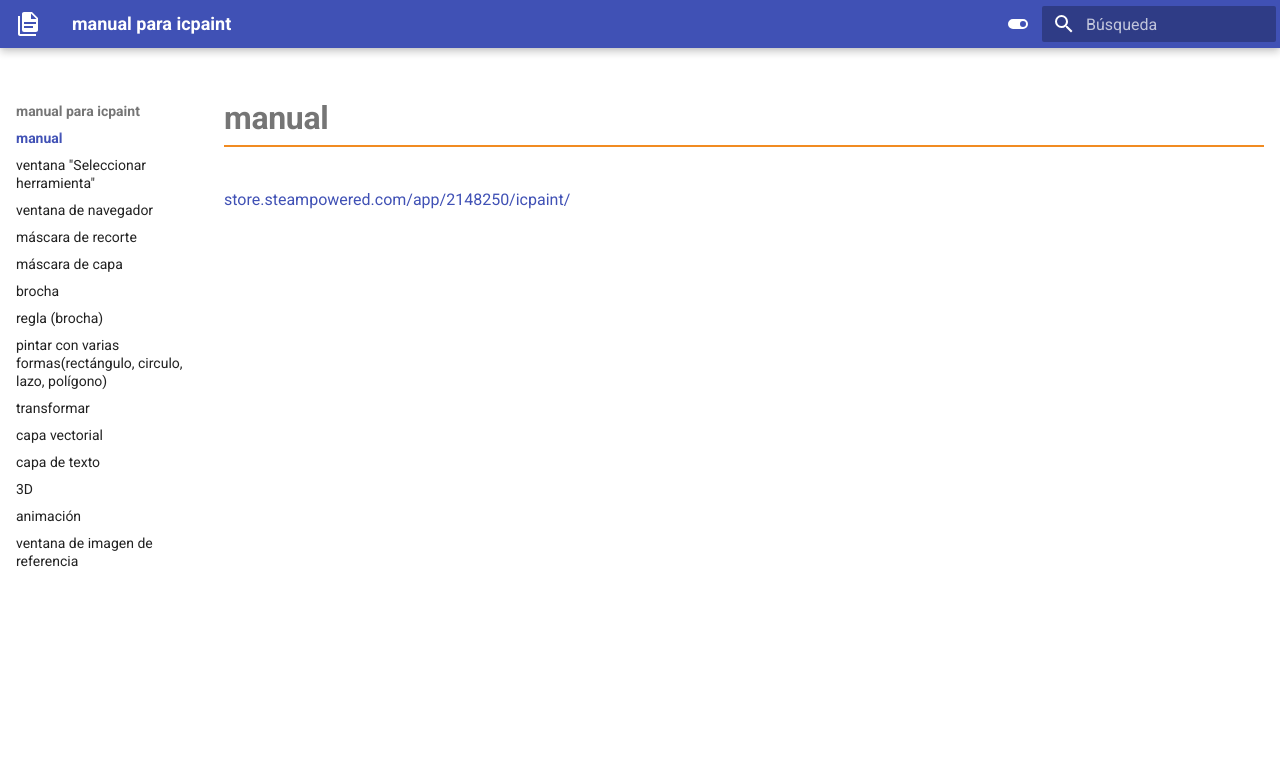
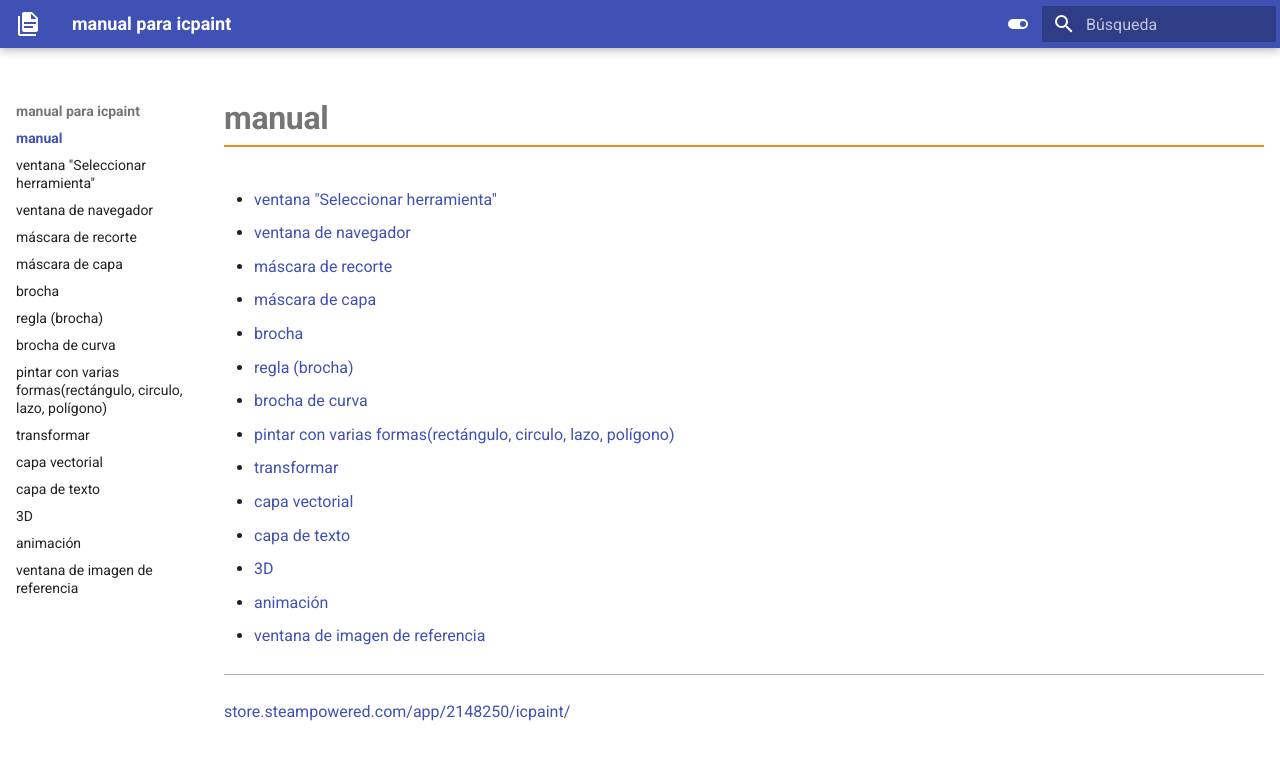
Before and after one commit to TomoyukiMizuma/icpaint_manual_es, an MkDocs documentation site: the page built from docs/index.md, in a window 1280 px wide. Shown: the top 760 px of the page. Built offline with MkDocs 1.6.1 and Material for MkDocs 9.7.7, drawn with Linux system fonts in a browser that asks for light colours.

Commit message:
curve brush

```diff
--- a/docs/index.md
+++ b/docs/index.md
@@ -3,4 +3,21 @@
   - toc
 ---
 
+* [ventana "Seleccionar herramienta"](select_tool_window.md)
+* [ventana de navegador](navigator_window.md)
+* [máscara de recorte](clipping_mask.md)
+* [máscara de capa](layer_mask.md)
+* [brocha](brush.md)
+* [regla (brocha)](ruler_brush.md)
+* [brocha de curva](curve_brush.md)
+* [pintar con varias formas(rectángulo, circulo, lazo, polígono)](paint_with_shapes.md)
+* [transformar](transform.md)
+* [capa vectorial](vector_layer.md)
+* [capa de texto](text_layer.md)
+* [3D](3D.md)
+* [animación](animation.md)
+* [ventana de imagen de referencia](reference_image.md)
+
+---
+
 [store.steampowered.com/app/2148250/icpaint/](https://store.steampowered.com/app/2148250/icpaint/)
--- a/mkdocs.yml
+++ b/mkdocs.yml
@@ -246,6 +246,7 @@
   - máscara de capa:          layer_mask.md
   - brocha:                   brush.md
   - regla (brocha):           ruler_brush.md
+  - brocha de curva:          curve_brush.md
   - pintar con varias formas(rectángulo, circulo, lazo, polígono): paint_with_shapes.md
   - transformar:              transform.md
   - capa vectorial:           vector_layer.md
```
Also changed, not shown: docs/curve_brush.md (added, +110 -0 lines), docs/image/curve_brush_airbrush.png (added), docs/image/curve_brush_circle_img.png (added), docs/image/curve_brush_fur.png (added), docs/image/curve_brush_lighting_line.png (added), docs/image/curve_brush_splatter.png (added), docs/image/curve_brush_star.png (added), docs/image/select_tool_curve_brush.png (added), 1 other file.
